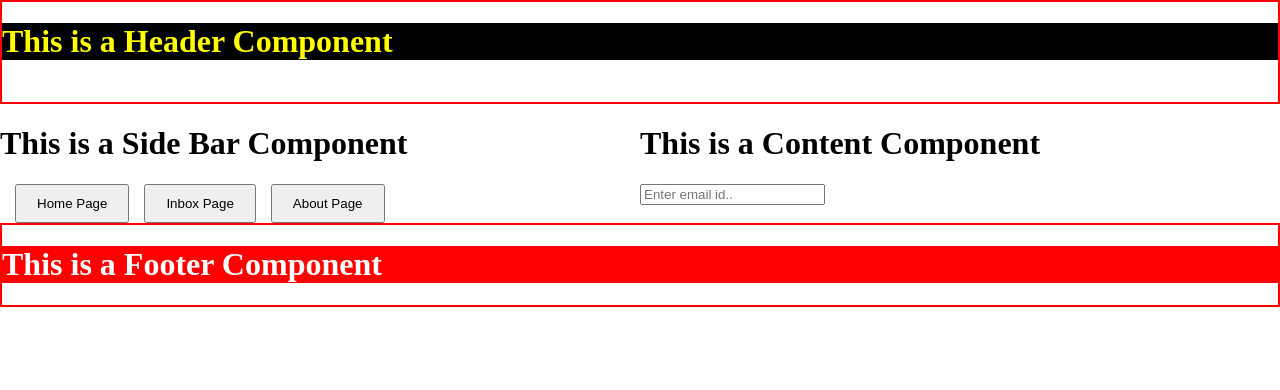
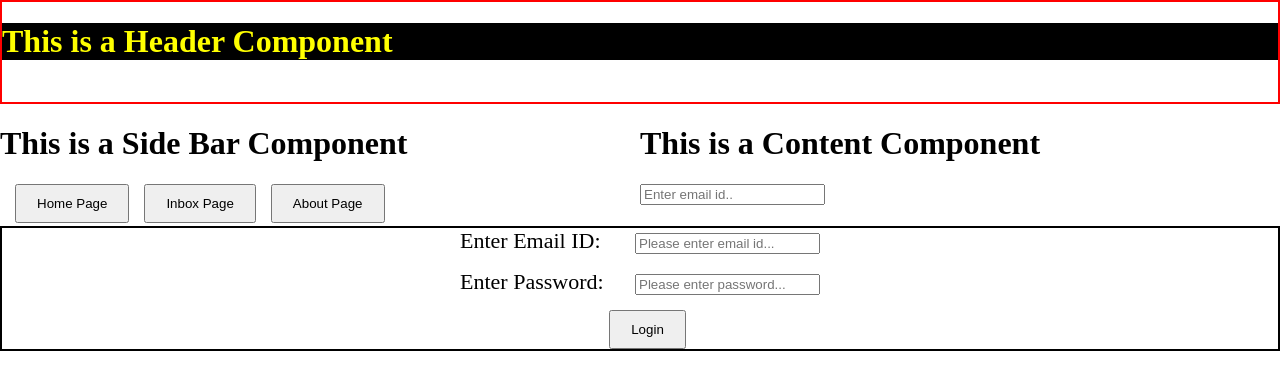
Before and after one commit to karthickvkumar/vcentry-react-night-batch-2, a React (Create React App) app: page / in a window 1280 px wide. Shown: the top 390 px of the page. Built offline with nearby package versions, Linux system fonts and the light colour scheme.

Commit message:
logi page

```diff
--- a/src/components/content.js
+++ b/src/components/content.js
@@ -2,8 +2,17 @@ import React, {Component} from 'react';
 
 class ContentComponent extends Component{
 
+  constructor(props){
+    super(props);
+    this.state = {
+      username : ''
+    }
+  }
+
   onHandleInput = (event) => {
-    console.log(event.target.value)
+    this.setState({
+      username : event.target.value
+    })
   }
 
   render() {
@@ -12,6 +21,7 @@ class ContentComponent extends Component{
          <h1>This is a Content Component</h1>
          <div>
            <input type="text" placeholder="Enter email id.." onChange={this.onHandleInput}/>
+           <h1>{this.state.username}</h1>
          </div>
        </div>
     );
--- a/src/components/footer.js
+++ b/src/components/footer.js
@@ -2,13 +2,38 @@ import React, {Component} from 'react';
 
 class FooterComponent extends Component{
 
+  constructor(props){
+    super(props);
+    this.state = {
+      email : '',
+      password : ''
+    }
+  }
+
+  onHandleInput = (event) => {
+    this.setState({
+      [event.target.name] : event.target.value
+    })
+  }
+
+  onLogin(){
+    console.log(this.state)
+  }
+
   render() {
     return (
-       <div className="border">
-         <h1 style={{
-           color : 'white',
-           backgroundColor : 'red'
-         }}>This is a Footer Component</h1>
+       <div className="login-form">
+         <div>
+           <label className="label">Enter Email ID: </label>
+           <input type="text" name="email" placeholder="Please enter email id..." onChange={this.onHandleInput}/>
+         </div>
+         <div className="m-top-15">
+           <label className="label">Enter Password: </label>
+           <input type="password" name="password" placeholder="Please enter password..." onChange={this.onHandleInput}/>
+         </div>
+         <div className="m-top-15">
+           <button className="btn" onClick={() => {this.onLogin()}}>Login</button>
+         </div>
        </div>
     );
   }
--- a/src/styles/main.css
+++ b/src/styles/main.css
@@ -22,3 +22,20 @@ body{
   padding-bottom: 10px;
   margin-left: 15px;
 }
+
+.login-form{
+  display: flex;
+  flex-direction: column;
+  align-items: center;
+  font-size: 22px;
+  border: 2px solid;
+}
+
+.label{
+  display: inline-block;
+  width: 175px;
+}
+
+.m-top-15{
+  margin-top: 15px;
+}
```
